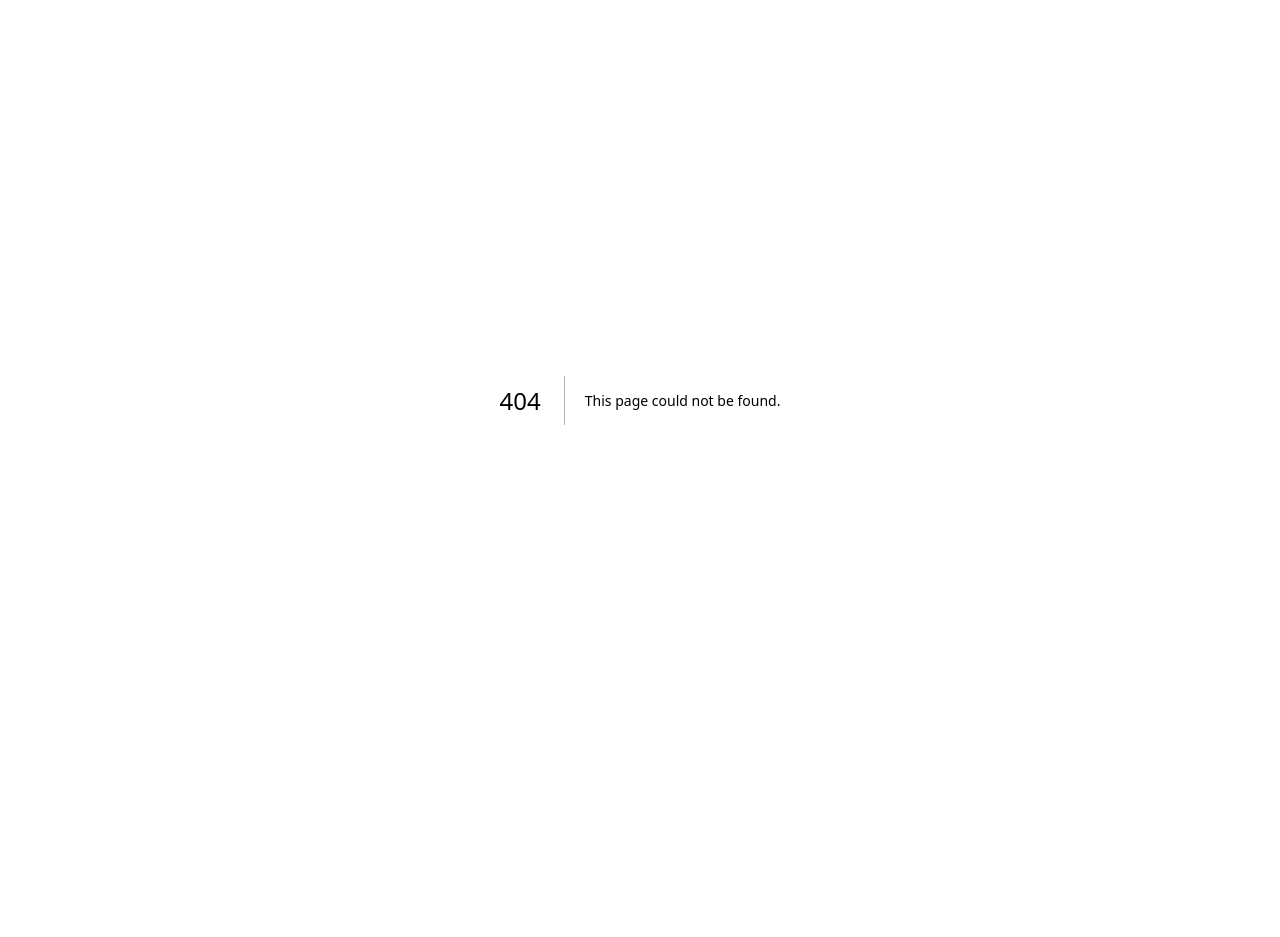
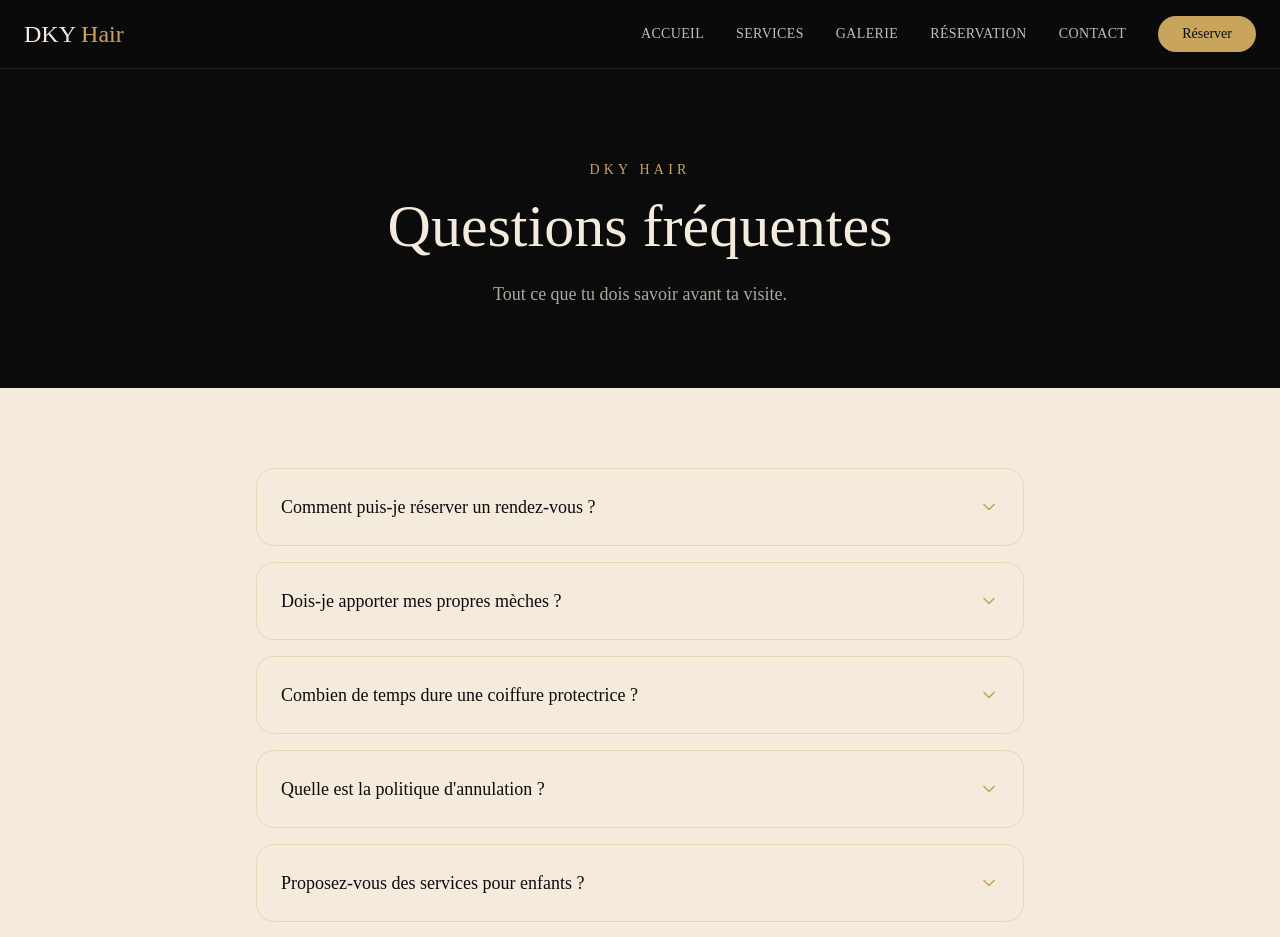
Before and after one commit to dalia-yk/dky-lifestyle, a Next.js app: page /hair/faq in a window 1280 px wide. Before the commit this address had no page. Shown: the top 937 px of the page. Before the commit the page ends 800 px from the top, so only its background shows below. Built offline with nearby package versions, Linux system fonts and the light colour scheme.

Commit message:
Add FAQ to DKY Hair

```diff
--- /dev/null
+++ b/app/hair/faq/page.tsx
@@ -0,0 +1,96 @@
+"use client";
+
+import { useState } from "react";
+import { ChevronDown } from "lucide-react";
+import { Navbar } from "@/components/navbar";
+import { Footer } from "@/components/footer";
+import { PageHeader } from "@/components/page-header";
+
+const faqs = [
+  {
+    question: "Comment puis-je réserver un rendez-vous ?",
+    answer:
+      "Tu peux réserver directement via notre page Réservation, en choisissant ta coiffure, la date et l'heure qui te conviennent. Un dépôt de 20% est requis pour confirmer ta réservation.",
+  },
+  {
+    question: "Dois-je apporter mes propres mèches ?",
+    answer:
+      "Non, ce n'est pas obligatoire. La plupart de nos services sont proposés avec ou sans mèches — tu peux utiliser les mèches DKY premium disponibles en boutique, ou apporter les tiennes si tu préfères.",
+  },
+  {
+    question: "Combien de temps dure une coiffure protectrice ?",
+    answer:
+      "Ça dépend du style choisi, en général entre 4 et 8 semaines. Chaque fiche de coiffure indique nos recommandations d'entretien pour prolonger la durée de vie de ton style.",
+  },
+  {
+    question: "Quelle est la politique d'annulation ?",
+    answer:
+      "Toute annulation doit être faite au moins 48 heures avant le rendez-vous pour un remboursement du dépôt. Passé ce délai, le dépôt de 20% n'est malheureusement pas remboursable.",
+  },
+  {
+    question: "Proposez-vous des services pour enfants ?",
+    answer:
+      "Oui, plusieurs coiffures de notre collection sont adaptées aux enfants, réalisées avec douceur et patience. Consulte notre page Collections, section Kids.",
+  },
+  {
+    question: "Comment entretenir ma coiffure entre les rendez-vous ?",
+    answer:
+      "Chaque service inclut des conseils d'entretien personnalisés. En général, on recommande d'hydrater le cuir chevelu régulièrement et de protéger tes cheveux la nuit avec un bonnet en satin.",
+  },
+];
+
+export default function FaqPage() {
+  const [openIndex, setOpenIndex] = useState<number | null>(null);
+
+  function toggleFaq(index: number) {
+    setOpenIndex(openIndex === index ? null : index);
+  }
+
+  return (
+    <main>
+      <Navbar />
+      <PageHeader
+        eyebrow="DKY Hair"
+        title="Questions fréquentes"
+        description="Tout ce que tu dois savoir avant ta visite."
+      />
+
+      <section className="bg-brand-ivory py-20 px-6">
+        <div className="max-w-3xl mx-auto flex flex-col gap-4">
+          {faqs.map((faq, index) => {
+            const isOpen = openIndex === index;
+            return (
+              <div
+                key={faq.question}
+                className="border border-brand-champagne/30 rounded-2xl overflow-hidden"
+              >
+                <button
+                  onClick={() => toggleFaq(index)}
+                  className="w-full flex items-center justify-between gap-4 p-6 text-left"
+                >
+                  <span className="font-heading text-brand-black text-lg">
+                    {faq.question}
+                  </span>
+                  <ChevronDown
+                    size={20}
+                    className={`text-brand-champagne shrink-0 transition-transform ${
+                      isOpen ? "rotate-180" : ""
+                    }`}
+                  />
+                </button>
+
+                {isOpen && (
+                  <p className="font-sans text-brand-mocha/80 text-sm leading-relaxed px-6 pb-6">
+                    {faq.answer}
+                  </p>
+                )}
+              </div>
+            );
+          })}
+        </div>
+      </section>
+
+      <Footer />
+    </main>
+  );
+}
```
